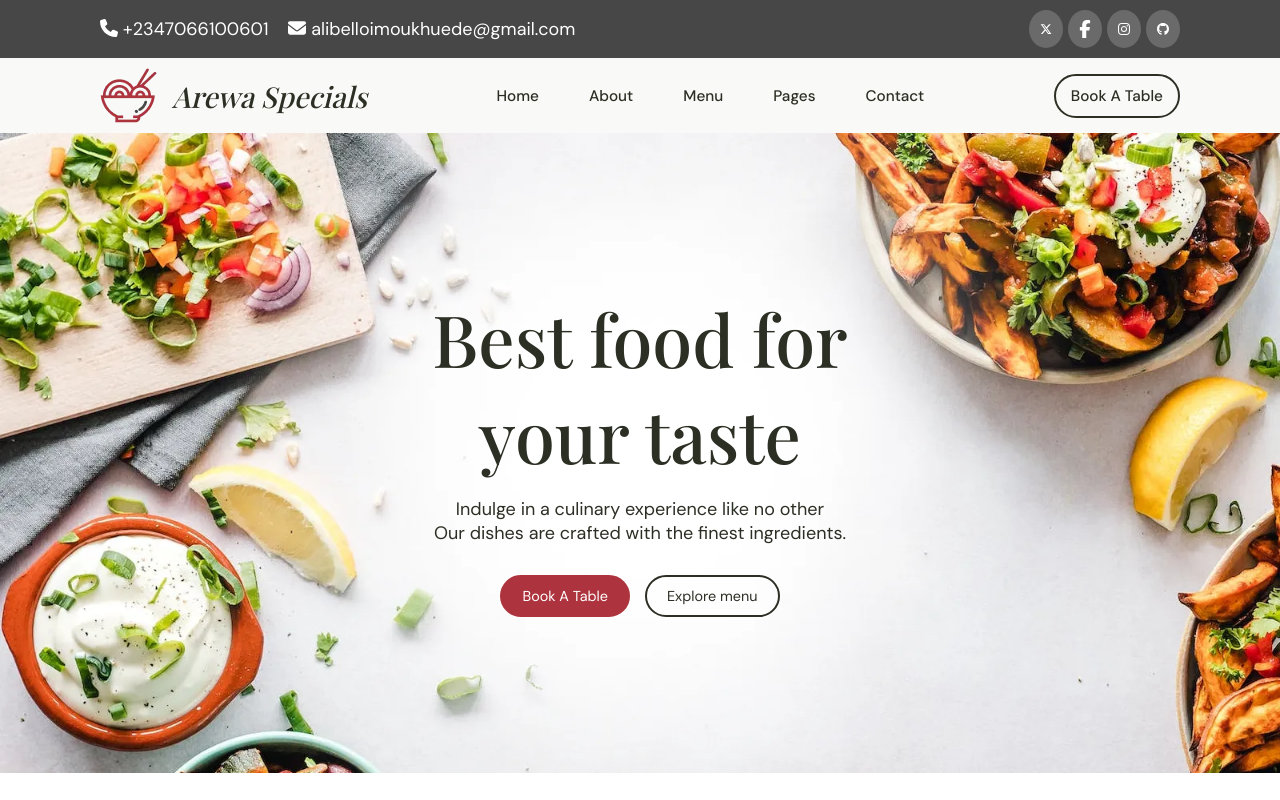
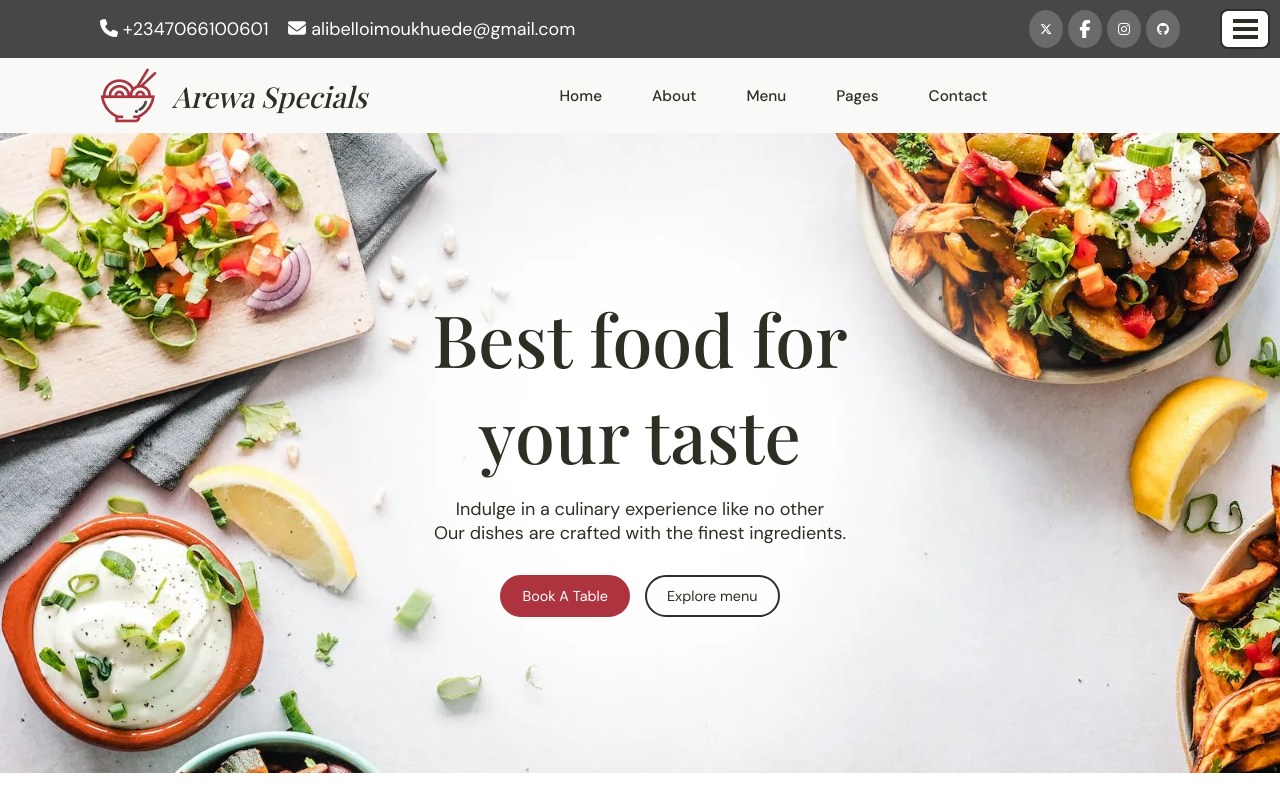
Before and after one commit to devalibello/tasty-food, a React (Create React App) app: page / in a window 1280 px wide. Shown: the top 800 px of the page. Built offline with nearby package versions, Linux system fonts and the light colour scheme.

Commit message:
Add new menu

```diff
--- a/src/components/Homepage/Navbar.js
+++ b/src/components/Homepage/Navbar.js
@@ -74,12 +74,19 @@ const Navbar = () => {
                             <li>Contact</li>
                         </ul>
                     </div>
-                    <div className={`hamburger-icon ${menuOpen ? 'open' : ''}`} onClick={toggleMenu}>
+
+                    <div class="menu-icon-box" id="menu">
+                        <div class="line1"></div>
+                        <div class="line2"></div>
+                        <div class="line3"></div>
+		            </div>
+
+                    {/* <div className={`hamburger-icon ${menuOpen ? 'open' : ''}`} onClick={toggleMenu}>
                         <FontAwesomeIcon icon={menuOpen ? faTimes : faBars} />
                     </div>
                     <div className={`book-a-table ${menuOpen ? 'open' : ''}`}>
                         Book A Table
-                    </div>
+                    </div> */}
                 </div>
             </div>
         </section>
--- a/src/styles/Banner.css
+++ b/src/styles/Banner.css
@@ -62,8 +62,7 @@
 
 @media (max-width: 886px) {
     .banner-section {
-        /* height: 30vh; */
-        height: 365px;
+        height: 370px;
         padding: 90px 20px;
     }
 
--- a/src/styles/Navbar.css
+++ b/src/styles/Navbar.css
@@ -81,10 +81,49 @@
 }
 
 .hamburger-icon {
-    display: none; /* Initially hide the hamburger icon */
+    display: none;
     cursor: pointer;
     font-size: 24px;
 }
+
+/* Hamburger menu*/
+.menu-icon-box {
+    position: fixed;
+    top: -1px;
+    right: 0px;
+    margin: 10px;
+    display: flex;
+    flex-direction: column;
+    justify-content: center;
+    align-items: center;
+    gap: 4px;
+    border: 2px solid var(--dark-black);
+    border-radius: 8px;
+    width: 50px;
+    height: 40px;
+    padding: 4px;
+    cursor: pointer;
+    z-index: 103;
+    background-color: white;
+  }
+
+  .line1, .line2, .line3 {
+    width: 25px;
+    border: 2px solid var(--dark-black);
+    transition: transform 0.8s ease,opacity 0.8s ease;
+  }
+
+  .active .line1 {
+    transform: rotate(45deg) translate(6px, 6px);
+  }
+  .active .line2 {
+    opacity: 0;
+  }
+  .active .line3 {
+    transform: rotate(-45deg) translate(5px, -5px);
+  }
+
+
 
 @media (max-width: 1026px) {
     .menu-section {
```
